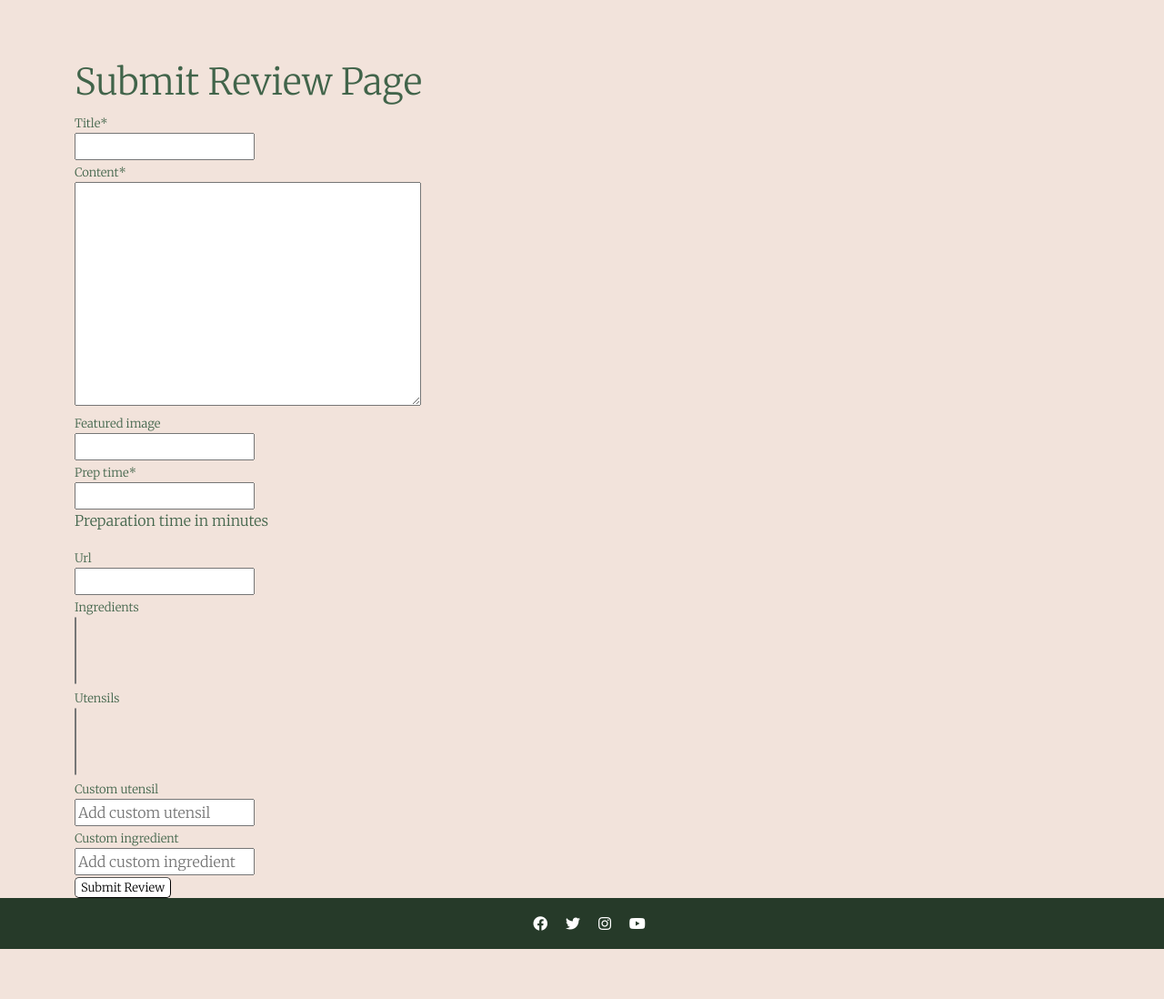
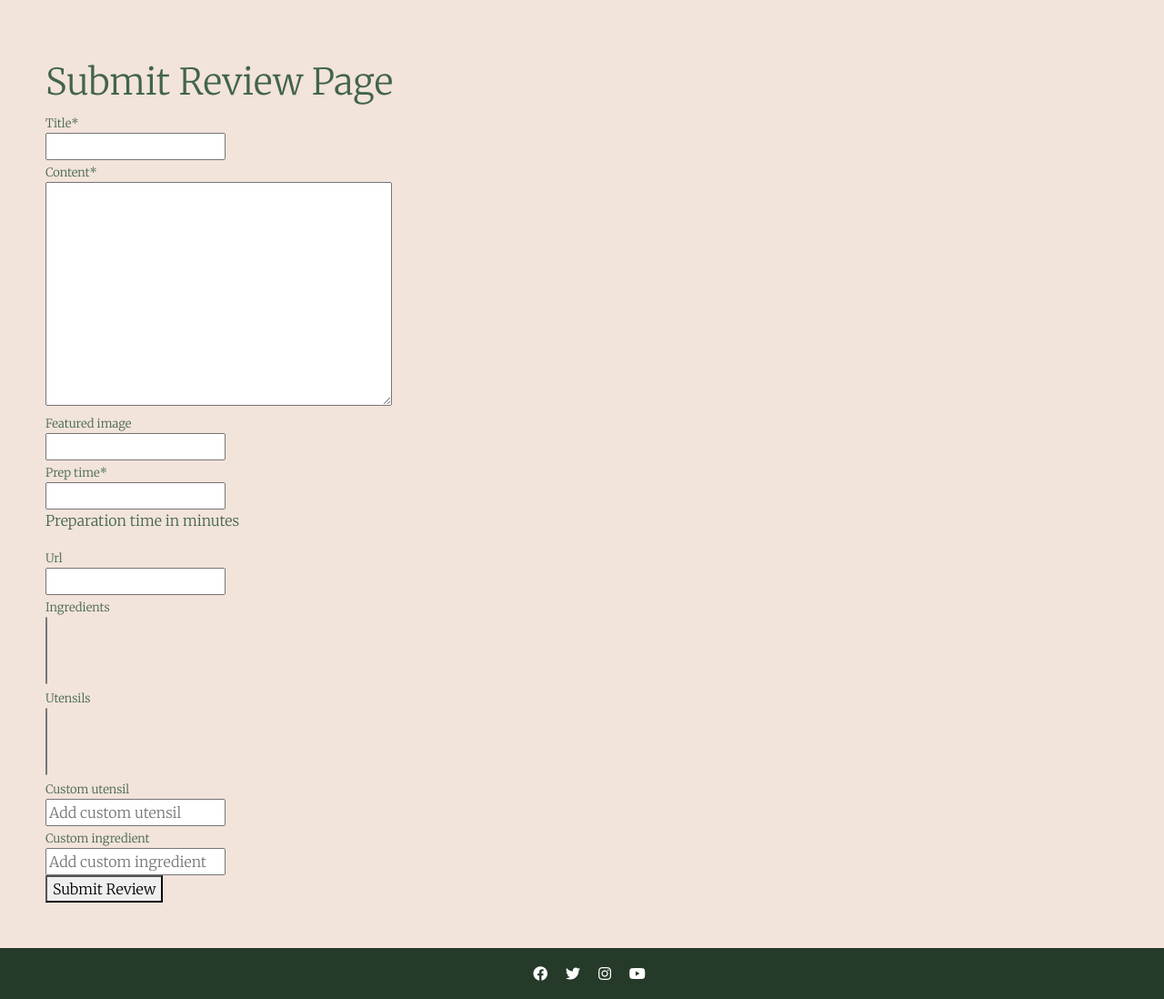
Before and after one commit to chrisryan91/PP4, a Django app: page /submit_review/ in a window 1280 px wide. Shown: the part 60-1158 px from the top of the page at 91% size. Before the commit the page ends 1103 px from the top, so only its background shows below. Run offline with Django 3.2, Linux system fonts and the light colour scheme; data that the repository does not hold is empty; some libraries are stand-ins or nearby versions.

Commit message:
Comment and organise CSS and update styling in review_blog.html

```diff
--- a/static/css/style.css
+++ b/static/css/style.css
@@ -1,7 +1,57 @@
+/* Global Styles */
+
+html {
+    height: 100%;
+}
+
 body {
     background-color: #F2E3DB;
     font-family: initial;
+    margin: 0;
+    padding: 0;
 }
+
+a {
+    all: unset;
+    text-decoration: none;
+    color: #41644A;
+    cursor: pointer;
+}
+
+
+a:link {
+    text-decoration: none;
+}
+
+
+button:hover {
+    background-color: #E86A33;
+}
+
+label {
+    font-family: Merriweather, sans-serif;
+    font-size: small;
+}
+
+select {
+    font-family: Merriweather, sans-serif;
+    font-size: small;
+}
+
+.btn-like {
+    color: #E84610;
+    border: none;
+    background: transparent;
+}
+
+.btn-like:hover,
+.btn-like:active {
+    color: #E84610;
+    background: transparent;
+    border: none;
+}
+
+/* base.html Styles */
 
 nav {
     background-color: #263A29;
@@ -16,20 +66,6 @@ nav {
     color: #F2E3DB;
 }
 
-a {
-    all: unset;
-    text-decoration: none;
-    color: #41644A;
-}
-
-#link h2 a:hover {
-    color: #E86A33;
-}
-
-a:link {
-    text-decoration: none;
-}
-
 .nav-link {
     color: #F2E3DB;
     text-decoration: none;
@@ -39,14 +75,37 @@ a:link {
     color: #E86A33;
 }
 
-button:hover {
-    background-color: #E86A33;
+.footer {
+    background-color: #263A29;
+    font-family: Merriweather, sans-serif;
 }
+
+footer p i:hover {
+    color: #E86A33;
+}
+
+/* index.html Styles */
+
+.homepage-image {
+    background-image: url('../ello-AEU9UZstCfs-unsplash.webp');
+    background-size: cover;
+    background-position: center;
+    height: 50vh;
+    max-width: 100%;
+}
+
+#link h2 a:hover {
+    color: #E86A33;
+}
+
+/* search.html Styles */
 
 .container {
     font-family: Merriweather, sans-serif;
     color: #41644A;
     padding-top: 50px;
+    margin: 0 auto;
+    text-align: center;
 }
 
 .card {
@@ -211,50 +260,55 @@ button:hover {
     overflow: hidden;
 }
 
-.footer {
-    background-color: #263A29;
+.text-container .left-content {
+    font-size: 1vw;
+}
+
+.text-container .right-content {
+    font-size: 1vw;
+}
+
+.text-container {
+    height: 10%;
+    background-color: #41644A;
+    color: #F2E3DB;
+    padding: 8px;
+    box-sizing: border-box;
+    display: flex;
+    justify-content: space-between;
+    align-items: center;
     font-family: Merriweather, sans-serif;
 }
 
-footer p i:hover {
-    color: #E86A33;
+.masthead {
+    text-align: left !important;
+    margin-left: 50px !important;
 }
 
-label {
-    font-family: Merriweather, sans-serif;
-    font-size: small;
+.text-container i:first-child {
+    margin-right: 8px;
 }
 
-select {
+/* submit & update review Styles */
+
+.container2 {
     font-family: Merriweather, sans-serif;
-    font-size: small;
+    color: #41644A;
+    padding-top: 50px;
+    padding-left: 50px;
+    padding-bottom: 50px;
 }
 
-button {
-    background-color: white;
-    border-radius: 5px;
-    border-width: 1px;
-    font-family: Merriweather, sans-serif;
-    font-size: small;
+.edit {
+    text-decoration: none;
 }
 
-.btn-like {
-    color: #E84610;
-    border: none;
-    background: transparent;
+.alert {
+    color: white;
+    background-color: #E86A33;
 }
 
-.btn-like:hover,
-.btn-like:active {
-    color: #E84610;
-    background: transparent;
-    border: none;
-}
-
-.pag {
-    font-weight: bold;
-    margin-bottom: 20px;
-}
+/* Animations */
 
 .animation-span {
     transform: scale(0.94);
--- a/templates/base.html
+++ b/templates/base.html
@@ -4,7 +4,7 @@
 <html class="h-100">
 
 <head>
-    <title>Zen Palate: Culinary Reviews</title>
+    <title>Zen Plate: Culinary Reviews</title>
 
     <link rel="preconnect" href="https://fonts.googleapis.com">
     <link rel="preconnect" href="https://fonts.gstatic.com" crossorigin>
--- a/templates/search.html
+++ b/templates/search.html
@@ -40,7 +40,7 @@
                                             <div class="middle">
                                                 <div class="text">{{ recipe.recipe.label }}</div>
                                                 <div class="icon-container">
-                                                    <a href="{{ recipe.recipe.url }}" class="card-text">
+                                                    <a href="{{ recipe.recipe.url }}" class="card-text" target="_blank">
                                                         <i class="fas fa-book">
                                                             <span class="tooltiptext1">Visit Recipe</span>
                                                         </i>
--- a/templates/submit_review.html
+++ b/templates/submit_review.html
@@ -4,7 +4,7 @@
 
 {% load crispy_forms_tags %}
 
-<div class="container">
+<div class="container2">
     <div div="row">
         <div class="col-12 mt-3 left">
             <h1>Submit Review Page</h1>
--- a/templates/update_review.html
+++ b/templates/update_review.html
@@ -4,7 +4,7 @@
 
 {% block content %}
 
-<div class="container">
+<div class="container2">
     <div class="row">
       <div class="col-12 mt-3">
         <h1>Update Review</h1>
```
Also changed, not shown: other parts of static/css/style.css (+8 -45 lines), templates/index.html (+9 -2 lines), templates/review.html (+4 -4 lines), static/ello-AEU9UZstCfs-unsplash.webp (added).
